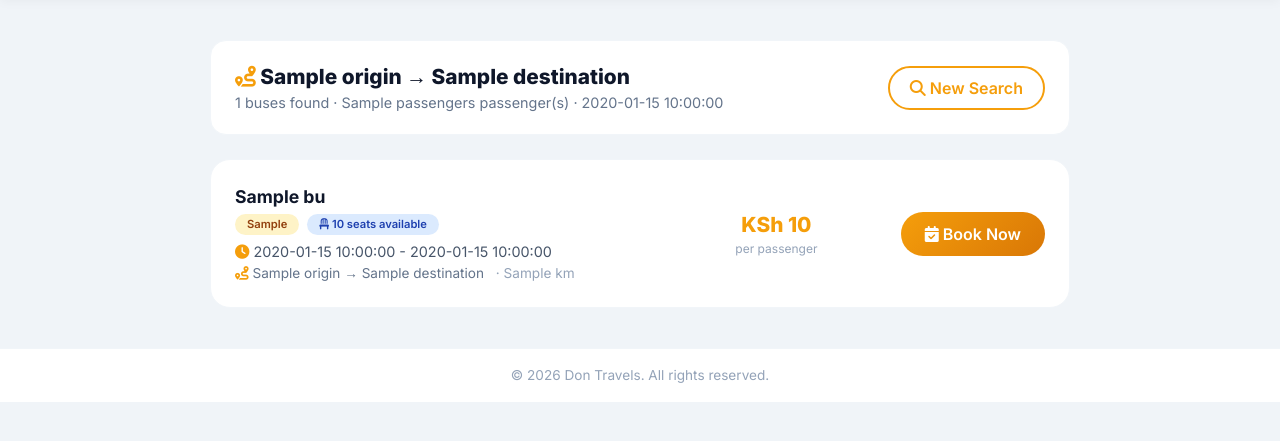
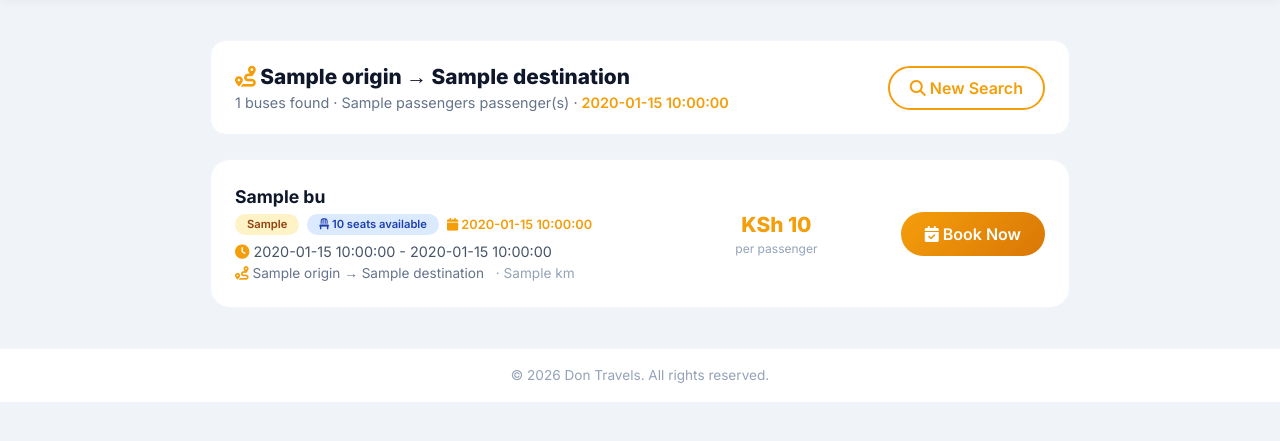
Before and after one commit to calvitec/dontravel, a Flask app: template templates/search_results.html in a window 1280 px wide. Shown: the part 63-504 px from the top of the page. Run offline with Flask 3, Linux system fonts and the light colour scheme; the template is opened without the code that fills it: most values are stand-ins (such as "Sample title", 1, 10 or a date in 2020); some libraries are stand-ins or nearby versions.

Commit message:
Update search_results.html

```diff
--- a/templates/search_results.html
+++ b/templates/search_results.html
@@ -50,6 +50,11 @@
             font-weight: 600;
         }
         .bus-card .bus-route { color: #64748b; font-size: 0.85rem; }
+        .bus-card .bus-date {
+            color: #f59e0b;
+            font-size: 0.8rem;
+            font-weight: 600;
+        }
 
         .btn-book {
             background: linear-gradient(135deg, #f59e0b, #d97706);
@@ -82,13 +87,11 @@
         @media (max-width: 768px) {
             .bus-card { grid-template-columns: 1fr; text-align: center; padding: 16px; }
             .bus-card .bus-actions { display: flex; flex-direction: column; gap: 8px; align-items: center; }
-            .results-grid { grid-template-columns: 1fr !important; }
         }
     </style>
 </head>
 <body>
 
-    <!-- ===== HEADER ===== -->
     <header style="background:white; padding:16px 20px; box-shadow:0 2px 10px rgba(0,0,0,0.04); position:sticky; top:0; z-index:50;">
         <div style="max-width:1200px; margin:0 auto; display:flex; align-items:center; justify-content:space-between;">
             <a href="/" style="display:flex; align-items:center; gap:10px; text-decoration:none; font-weight:800; font-size:1.3rem; color:#0f172a;">
@@ -100,9 +103,7 @@
         </div>
     </header>
 
-    <!-- ===== RESULTS ===== -->
     <section style="max-width:900px; margin:40px auto; padding:0 20px;">
-        <!-- Search Summary -->
         <div style="background:white; border-radius:16px; padding:20px 24px; margin-bottom:24px; border:1px solid #f1f5f9;">
             <div style="display:flex; align-items:center; justify-content:space-between; flex-wrap:wrap; gap:12px;">
                 <div>
@@ -111,14 +112,14 @@
                         {{ origin }} → {{ destination }}
                     </h2>
                     <p style="color:#64748b; font-size:0.9rem;">
-                        {{ results|length }} buses found · {{ passengers }} passenger(s) · {{ date }}
+                        {{ results|length }} buses found · {{ passengers }} passenger(s) ·
+                        <span style="color:#f59e0b; font-weight:600;">{{ date }}</span>
                     </p>
                 </div>
                 <a href="/" class="btn-outline"><i class="fas fa-search"></i> New Search</a>
             </div>
         </div>
 
-        <!-- Results -->
         {% if results %}
             {% for item in results %}
             <div class="bus-card">
@@ -127,6 +128,7 @@
                     <div style="display:flex; align-items:center; gap:8px; flex-wrap:wrap; margin-top:4px;">
                         <span class="bus-type">{{ item.vehicle.vehicle_type or 'Standard' }}</span>
                         <span class="bus-seats"><i class="fas fa-chair"></i> {{ item.available_seats }} seats available</span>
+                        <span class="bus-date"><i class="fas fa-calendar"></i> {{ item.date }}</span>
                     </div>
                     <div class="bus-time" style="margin-top:6px;">
                         <i class="fas fa-clock" style="color:#f59e0b;"></i>
@@ -143,7 +145,7 @@
                     <div style="color:#94a3b8; font-size:0.75rem;">per passenger</div>
                 </div>
                 <div class="bus-actions">
-                    <a href="/booking/{{ item.bus.id }}" class="btn-book">
+                    <a href="/booking/{{ item.bus.id }}?date={{ item.date }}" class="btn-book">
                         <i class="fas fa-calendar-check"></i> Book Now
                     </a>
                 </div>
```
